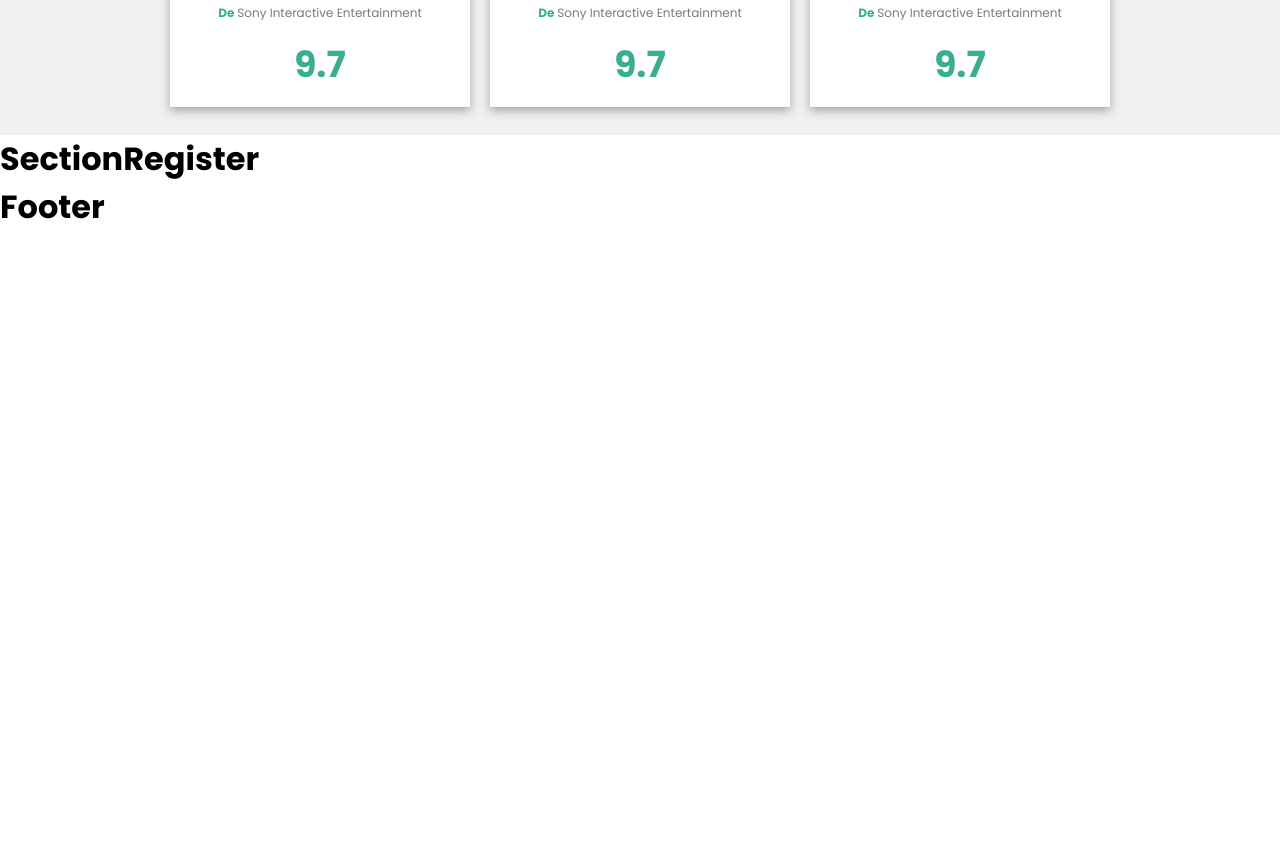
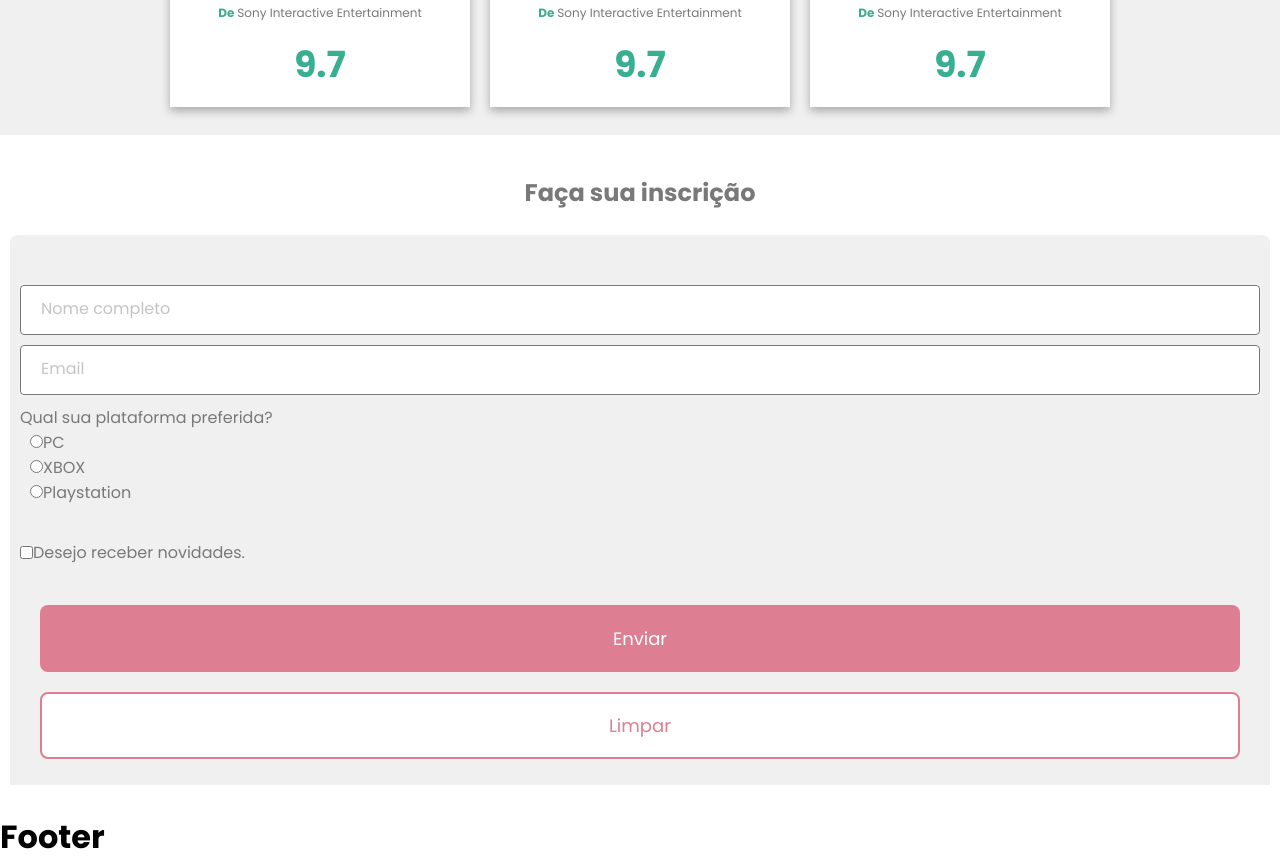
Before and after one commit to LeandroOliveiraSouza/DSPlayGames, a React (Vite) app: page / in a window 1280 px wide. Shown: the part 1764-2625 px from the top of the page. Before the commit the page ends 1995 px from the top, so only its background shows below. Built offline with nearby package versions, Linux system fonts and the light colour scheme.

Commit message:
Registration section, style and layout

```diff
--- /dev/null
+++ b/src/components/CheckOption/index.tsx
@@ -0,0 +1,28 @@
+import "./styles.css";
+import { useState } from "react";
+
+export default function CheckOption() {
+  const [optionSelected, setOpcaoSelecionada] = useState<string>("");
+
+  function handleCheckSelected(event: React.ChangeEvent<HTMLInputElement>) {
+    if (typeof event.target.value === "string") {
+      setOpcaoSelecionada(event.target.value);
+    }
+  }
+
+  return (
+    <div className="checkbox-option">
+      <ul>
+        <li className="option-item">
+          <input
+            type="checkbox"
+            name="news"
+            value={optionSelected}
+            onChange={handleCheckSelected}
+          />
+          <label>Desejo receber novidades.</label>
+        </li>
+      </ul>
+    </div>
+  );
+}
--- /dev/null
+++ b/src/components/CheckOption/styles.css
@@ -0,0 +1,12 @@
+.checkbox-option {
+  color: var(--section-register-btn-text-checkbox);
+  font-size: 16px;
+
+}
+
+.option-item {
+  display: flex;
+  align-items: center;
+  padding-top: 35px;
+  padding-left: 10px;
+}
--- /dev/null
+++ b/src/components/ListOfOptions/index.tsx
@@ -0,0 +1,35 @@
+import './styles.css';
+import { useState } from "react";
+
+type Props = {
+  options: string[];
+};
+
+export default function ListOfOptions({ options }: Props) {
+  const [optionSelected, setOpcaoSelecionada] = useState<string | null>(null);
+
+  function handleOptionSelected(event: React.ChangeEvent<HTMLInputElement>) {
+    if (typeof event.target.value === "string") {
+      setOpcaoSelecionada(event.target.value);
+    }
+  }
+
+  return (
+    <div className="list-of-options">
+      <ul>
+        {options.map((option, index) => (
+          <li key={index}>
+            <input
+              type="radio"
+              name="opcao"
+              value={option}
+              checked={option === optionSelected}
+              onChange={handleOptionSelected}
+            />
+            {option}
+          </li>
+        ))}
+      </ul>
+    </div>
+  );
+}
--- /dev/null
+++ b/src/components/ListOfOptions/styles.css
@@ -0,0 +1,5 @@
+.list-of-options {
+  color: var(--section-register-card-text);
+  padding-left: 10px;
+  font-size: 16px;
+}
--- /dev/null
+++ b/src/components/SectionRegister/index.tsx
@@ -0,0 +1,45 @@
+import CheckOption from "../CheckOption";
+import ListOfOptions from "../ListOfOptions";
+import "./styles.css";
+
+export default function SectionRegister() {
+  const options = ["PC", "XBOX", "Playstation"];
+
+  return (
+    <section id="register">
+      <h2>Faça sua inscrição</h2>
+      <div className="register-card-container">
+        <form>
+          <div className="input-block pt50">
+            <input
+              type="text"
+              name="name"
+              id="name"
+              placeholder="Nome completo"
+            />
+          </div>
+          <div className="input-block">
+            <input type="email" name="email" id="email" placeholder="Email" />
+          </div>
+        </form>
+        <div className="choose-your-platform">
+          Qual sua plataforma preferida?
+        </div>
+        <div className="listing-options">
+          {options && <ListOfOptions options={options} />}
+        </div>
+        <div>
+          <CheckOption />
+        </div>
+        <div className="input-btn">
+          <button className="input-btn-submit mt40" type="submit">
+            Enviar
+          </button>
+          <button className="input-btn-clear" type="submit">
+            Limpar
+          </button>
+        </div>
+      </div>
+    </section>
+  );
+}
--- /dev/null
+++ b/src/components/SectionRegister/styles.css
@@ -0,0 +1,79 @@
+#register {
+  background-color: var(--section-register-bg-color);
+}
+
+#register h2 {
+  color: var(--section-register-text-title);
+  font-size: 24px;
+  text-align: center;
+  padding-top: 40px;
+  padding-bottom: 15px;
+}
+
+.register-card-container {
+  background-color: var(--section-register-card-bg-color);
+  height: 550px;
+  margin: 0 10px 28px 10px;
+  border-radius: 8px 8px 0px 0px;
+}
+
+.input-block {
+  margin: 10px;
+}
+
+.input-block input {
+  width: 100%;
+  height: 50px;
+  padding-left: 20px;
+  border-radius: 4px;
+  border: 1px solid var(--section-register-card-input-border-color);
+}
+
+.input-block input:focus {
+  outline: none;
+}
+
+.input-block input::placeholder {
+  color: var(--section-register-card-input-text-color);
+  font-size: 16px;
+}
+
+ul {
+  list-style: none;
+  padding: 0;
+  margin: 0;
+}
+
+.choose-your-platform {
+  color: var(--section-register-card-text);
+  padding-left: 10px;
+}
+
+.listing-options {
+  padding-left: 10px;
+}
+
+.input-btn {
+  display: flex;
+  flex-direction: column;
+}
+
+.input-btn-submit {
+  background-color: var(--section-register-btn-bg-submit);
+  color: var(--section-register-btn-text-submit);
+  height: 67px;
+  border-radius: 8px;
+  border: none;
+  font-size: 18px;
+  margin: 0 30px;
+}
+
+.input-btn-clear {
+  background-color: var(--section-register-btn-bg-clear);
+  color: var(--section-register-btn-text-clear);
+  border: 2px solid var(--section-register-btn-border-clear);
+  height: 67px;
+  border-radius: 8px;
+  font-size: 18px;
+  margin: 20px 30px 30px 30px;
+}
--- a/src/index.css
+++ b/src/index.css
@@ -29,15 +29,17 @@
   --section-register-bg-color: #fff;
   --section-register-text-title: #797979;
 
-  --section-register-card-bg-color: #797979;
+  --section-register-card-bg-color: #F0F0F0;
   --section-register-card-input-text-color: #c4c4c4;
   --section-register-card-input-border-color: #797979;
   --section-register-card-text: #797979;
 
   --section-register-btn-bg-submit: #dd7e92;
   --section-register-btn-bg-clear: #fff;
+  --section-register-btn-border-clear: #dd7e92;
   --section-register-btn-text-submit: #fff;
   --section-register-btn-text-clear: #dd7e92;
+  --section-register-btn-text-checkbox: #797979;
 
   --footer-bg-color: #383838;
   --footer-text-color: #fff;
@@ -87,3 +89,7 @@ nav h1 {
 .mb30 {
   margin-bottom: 30px;
 }
+
+.pt50 {
+  padding-top: 50px;
+}
--- a/src/routes/Home/index.tsx
+++ b/src/routes/Home/index.tsx
@@ -1,6 +1,7 @@
 import Header from "../../components/Header";
 import SectionGames from "../../components/SectionGames";
 import SectionNews from "../../components/SectionNews";
+import SectionRegister from "../../components/SectionRegister";
 
 export default function Home() {
   return (
@@ -10,7 +11,7 @@ export default function Home() {
         <main>
           <SectionNews />
           <SectionGames />
-          <h1>SectionRegister</h1>
+          <SectionRegister />
         </main>
         <h1>Footer</h1>
       </body>
```
